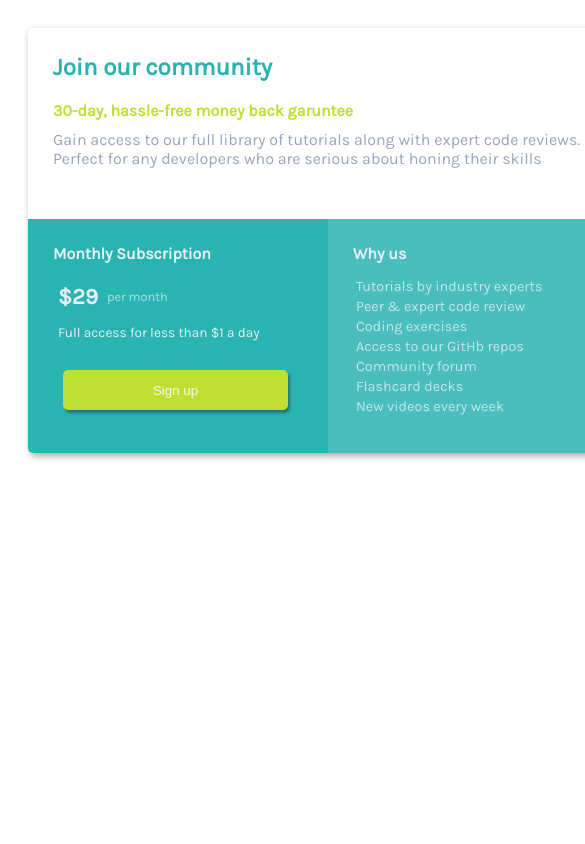
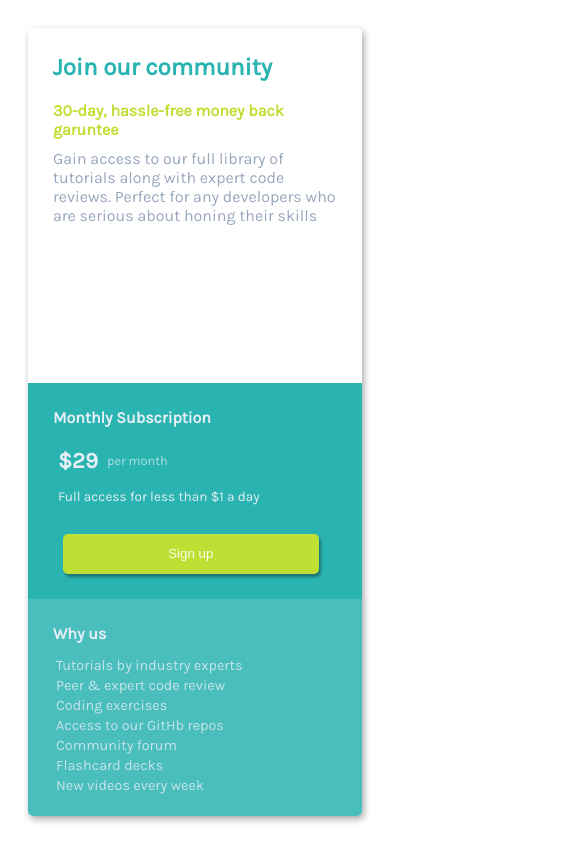
Before and after one commit to Andres-55/pricing-card-frontend-mentor-challenge, a plain HTML site: page index.html in a window 390 px wide. Shown: the top 844 px of the page, 585 px wide, since content can reach past the window. Drawn offline with Linux system fonts and the light colour scheme.

Commit message:
Update style.css

```diff
--- a/style.css
+++ b/style.css
@@ -128,3 +128,12 @@ ul {
 li {
   margin: 3px;
 }
+
+@media (max-width: 650px)
+{
+  #bottomleft-section, #bottomright-section, #card {
+    width: 100%;
+    height: auto;
+  }
+
+}
```
